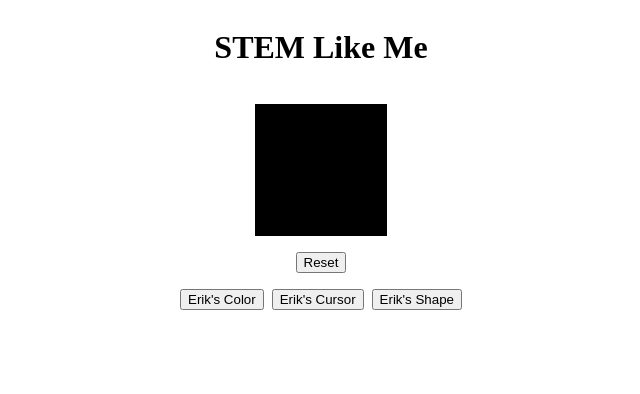
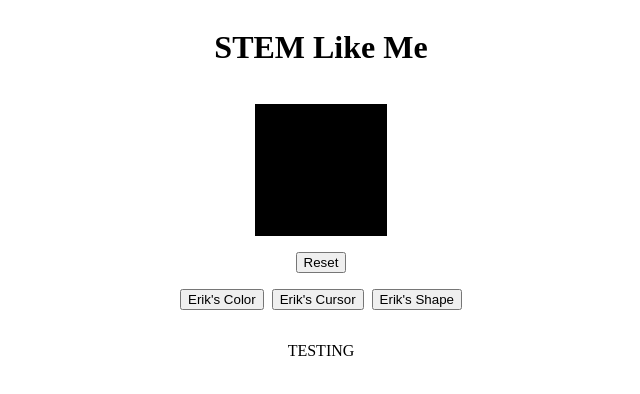
Before and after one commit to 1Mill/cwu-stem-like-me, a Nuxt app in the folder src/: page / in a window 1280 px wide. Shown: the top 394 px of the page, without its empty margins (319-959 px from the left). Built offline with nearby package versions, Linux system fonts and the light colour scheme.

Commit message:
Add test

```diff
--- a/src/app.vue
+++ b/src/app.vue
@@ -18,6 +18,8 @@
 				Erik's Shape
 			</button>
 		</section>
+
+		<p>TESTING</p>
 
 		<!-- List of valid colors -->
 		<!-- https://www.w3schools.com/cssref/css_colors.php -->
```
